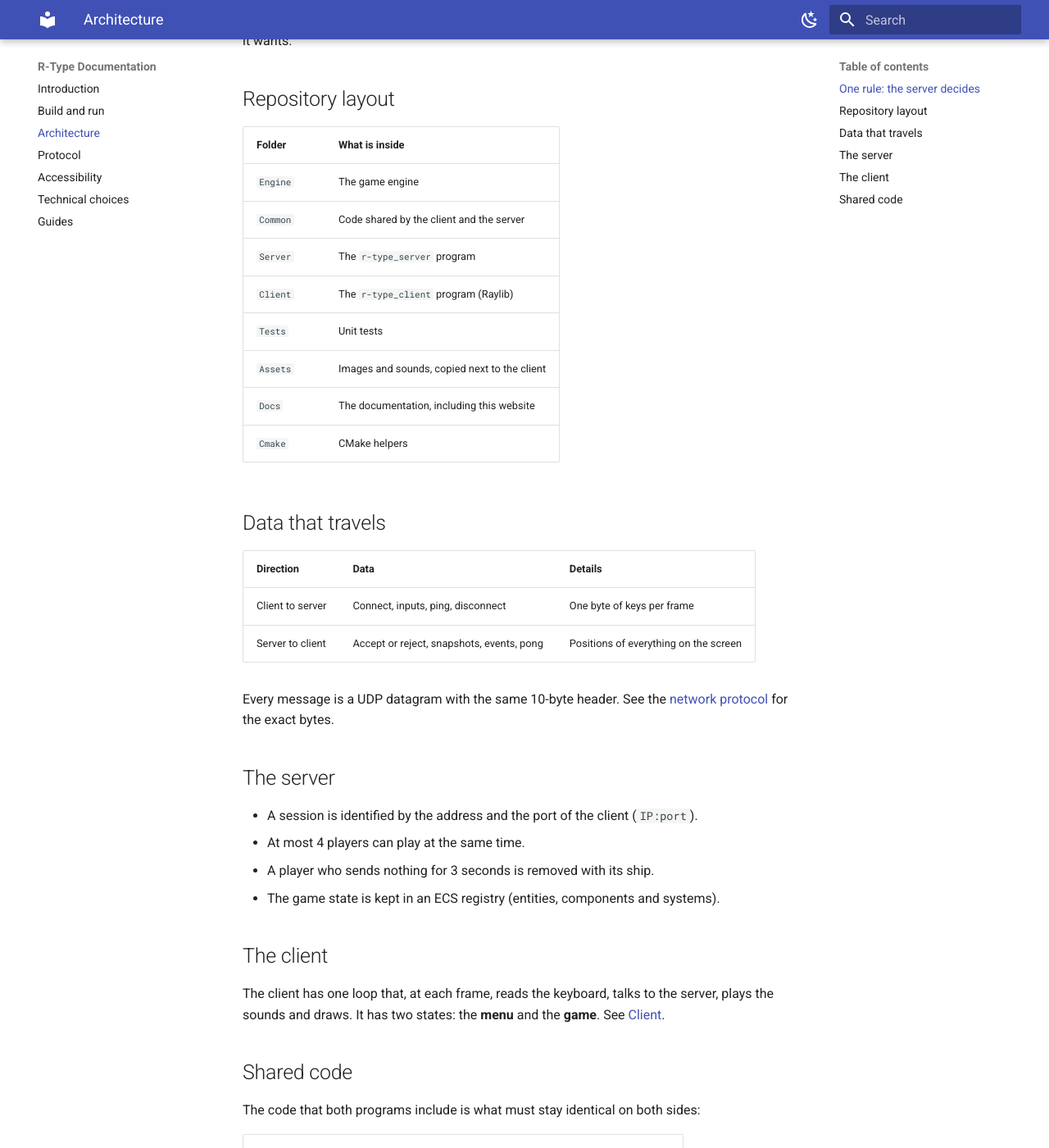
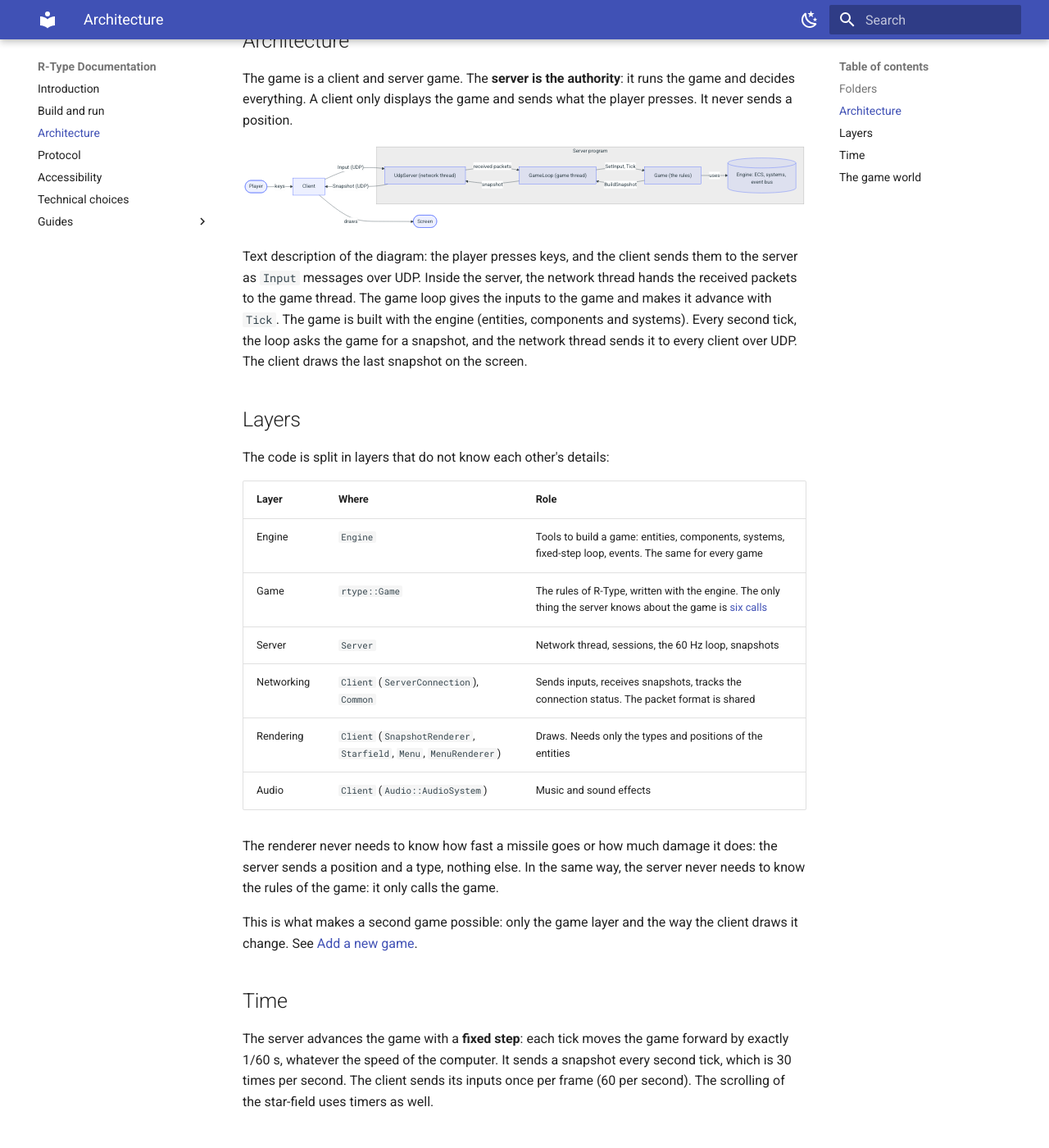
Before and after one commit to donata-dcz/rtype-doc, an MkDocs documentation site: the page built from Docs/Architecture.md, in a window 1280 px wide and 1400 px high, scrolled down 685 px. Shown: the whole window at 82% size. Built offline with MkDocs 1.6.1 and Material for MkDocs 9.7.7, drawn with Linux system fonts in a browser that asks for light colours; some of the changed text lies outside the part shown.

Commit message:
feat: Adding Guides on the client, engine, server

````diff
--- a/Docs/Architecture.md
+++ b/Docs/Architecture.md
@@ -1,69 +1,62 @@
 # Architecture
 
-```text
-+-------------------+          UDP, port 4242          +-------------------+
-|   r-type_client   | <-----------------------------> |   r-type_server   |
-|  menu, drawing,   |   inputs  ---------------->     |  game loop (60 Hz)|
-|  sound, keyboard  |   <---------------  snapshots   |  ECS registry     |
-+-------------------+                                 +-------------------+
-          \                                                   /
-           \________________  Common  ______________________/
-                    (protocol, snapshot, inputs)
-```
-
-*Text description of the diagram: the client and the server exchange UDP datagrams on port 4242. The client sends the keys pressed (inputs). The server sends back the state of the game (snapshots). Both programs use the same `Common` code for the protocol, the snapshots and the inputs.*
-
-## One rule: the server decides
-
-- The **client** sends intentions ("up and shoot are pressed"), never positions.
-- The **server** runs the game 60 times per second (a *tick*), checks the collisions, and sends the result to every client about 30 times per second as a *snapshot*.
-- The **client** draws the last snapshot it received.
-
-This keeps every player seeing the same game, and a modified client cannot move its ship where it wants.
-
-## Repository layout
+## Folders
 
 | Folder | What is inside |
 |--------|----------------|
-| `Engine` | The game engine |
-| `Common` | Code shared by the client and the server |
-| `Server` | The `r-type_server` program |
-| `Client` | The `r-type_client` program (Raylib) |
+| `Engine` | The game engine: ECS, systems, game loop, event bus. It knows nothing about R-Type (see [The engine](engine.md)) |
+| `Common` | Code shared by the client and the server (protocol, snapshot, inputs) |
+| `Server` | The `r-type_server` executable (see [Server](server.md)) |
+| `Client` | The `r-type_client` executable (Raylib) |
 | `Tests` | Unit tests |
-| `Assets` | Images and sounds, copied next to the client |
-| `Docs` | The documentation, including this website |
+| `Assets` | Images and sounds, copied next to the client executable |
+| `Docs` | This documentation |
 | `Cmake` | CMake helpers |
 
-## Data that travels
+## Architecture
 
-| Direction | Data | Details |
-|-----------|------|---------|
-| Client to server | Connect, inputs, ping, disconnect | One byte of keys per frame |
-| Server to client | Accept or reject, snapshots, events, pong | Positions of everything on the screen |
+The game is a client and server game. The **server is the authority**: it runs the game and decides everything. A client only displays the game and sends what the player presses. It never sends a position.
 
-Every message is a UDP datagram with the same 10-byte header. See the [network protocol](Protocol.md) for the exact bytes.
+```mermaid
+flowchart LR
+    Player([Player]) -->|keys| Client
+    Client -->|"Input (UDP)"| Network
+    subgraph Server["Server program"]
+        Network["UdpServer (network thread)"] -->|received packets| Loop["GameLoop (game thread)"]
+        Loop -->|"SetInput, Tick"| Game["Game (the rules)"]
+        Game -->|uses| Engine[("Engine: ECS, systems, event bus")]
+        Game -->|BuildSnapshot| Loop
+        Loop -->|snapshot| Network
+    end
+    Network -->|"Snapshot (UDP)"| Client
+    Client -->|draws| Screen([Screen])
+```
 
-## The server
+Text description of the diagram: the player presses keys, and the client sends them to the server as `Input` messages over UDP. Inside the server, the network thread hands the received packets to the game thread. The game loop gives the inputs to the game and makes it advance with `Tick`. The game is built with the engine (entities, components and systems). Every second tick, the loop asks the game for a snapshot, and the network thread sends it to every client over UDP. The client draws the last snapshot on the screen.
 
-- A session is identified by the address and the port of the client (`IP:port`).
-- At most 4 players can play at the same time.
-- A player who sends nothing for 3 seconds is removed with its ship.
-- The game state is kept in an ECS registry (entities, components and systems).
+## Layers
 
-## The client
+The code is split in layers that do not know each other's details:
 
-The client has one loop that, at each frame, reads the keyboard, talks to the server, plays the sounds and draws. It has two states: the **menu** and the **game**. See [Client](client.md).
+| Layer | Where | Role |
+|-------|-------|------|
+| Engine | `Engine` | Tools to build a game: entities, components, systems, fixed-step loop, events. The same for every game |
+| Game | `rtype::Game` | The rules of R-Type, written with the engine. The only thing the server knows about the game is [six calls](server.md#how-the-server-uses-a-game) |
+| Server | `Server` | Network thread, sessions, the 60 Hz loop, snapshots |
+| Networking | `Client` (`ServerConnection`), `Common` | Sends inputs, receives snapshots, tracks the connection status. The packet format is shared |
+| Rendering | `Client` (`SnapshotRenderer`, `Starfield`, `Menu`, `MenuRenderer`) | Draws. Needs only the types and positions of the entities |
+| Audio | `Client` (`Audio::AudioSystem`) | Music and sound effects |
 
-## Shared code
+The renderer never needs to know how fast a missile goes or how much damage it does: the server sends a position and a type, nothing else. In the same way, the server never needs to know the rules of the game: it only calls the game.
 
-The code that both programs include is what must stay identical on both sides:
+This is what makes a second game possible: only the game layer and the way the client draws it change. See [Add a new game](add-a-game.md).
 
-| Part | Role |
-|------|------|
-| `Protocol` | The packet header, the message types, `BuildPacket` and `ReadHeader` |
-| `Binary` | Reading and writing bytes (`BinaryReader`, `BinaryWriter`) |
-| `Snapshot` | What the client needs to draw one moment of the game |
-| `InputState` | The pressed actions packed in one byte |
+## Time
 
-!!! warning
-    If you change something in the shared code, you change both programs and the [protocol page](Protocol.md). Update them together.
+The server advances the game with a **fixed step**: each tick moves the game forward by exactly 1/60 s, whatever the speed of the computer. It sends a snapshot every second tick, which is 30 times per second. The client sends its inputs once per frame (60 per second). The scrolling of the star-field uses timers as well.
+
+## The game world
+
+- The world is `800 x 600` units. `(0, 0)` is the **top-left corner**.
+- Sizes: ship `99 x 51`, player missile `16 x 4`, Bydos `48 x 36`, enemy missile `16 x 4`.
+- Up to 4 players (ids 0 to 3) and 128 entities per snapshot.
--- a/mkdocs.yml
+++ b/mkdocs.yml
@@ -30,7 +30,12 @@
   - Protocol: Protocol.md
   - Accessibility: Accessibility.md
   - Technical choices: TechnicalChoices.md
-  - Guides: Guides.md
+  - Guides:
+      - Add a sound: Guides/AddASound.md
+      - Add an image: Guides/AddAnImage.md
+      - Add a message type: Guides/AddAMessageType.md
+      - Add a menu option: Guides/AddAMenuOption.md
+      - Troubleshooting: Guides/Troubleshooting.md
 
 markdown_extensions:
   - admonition
````
Also changed, not shown: Docs/Guides/Client.md (added, +42 -0 lines), Docs/Guides/Engine.md (added, +27 -0 lines), Docs/Guides/Server.md (added, +50 -0 lines), Docs/Introduction.md (+5 -6 lines).
